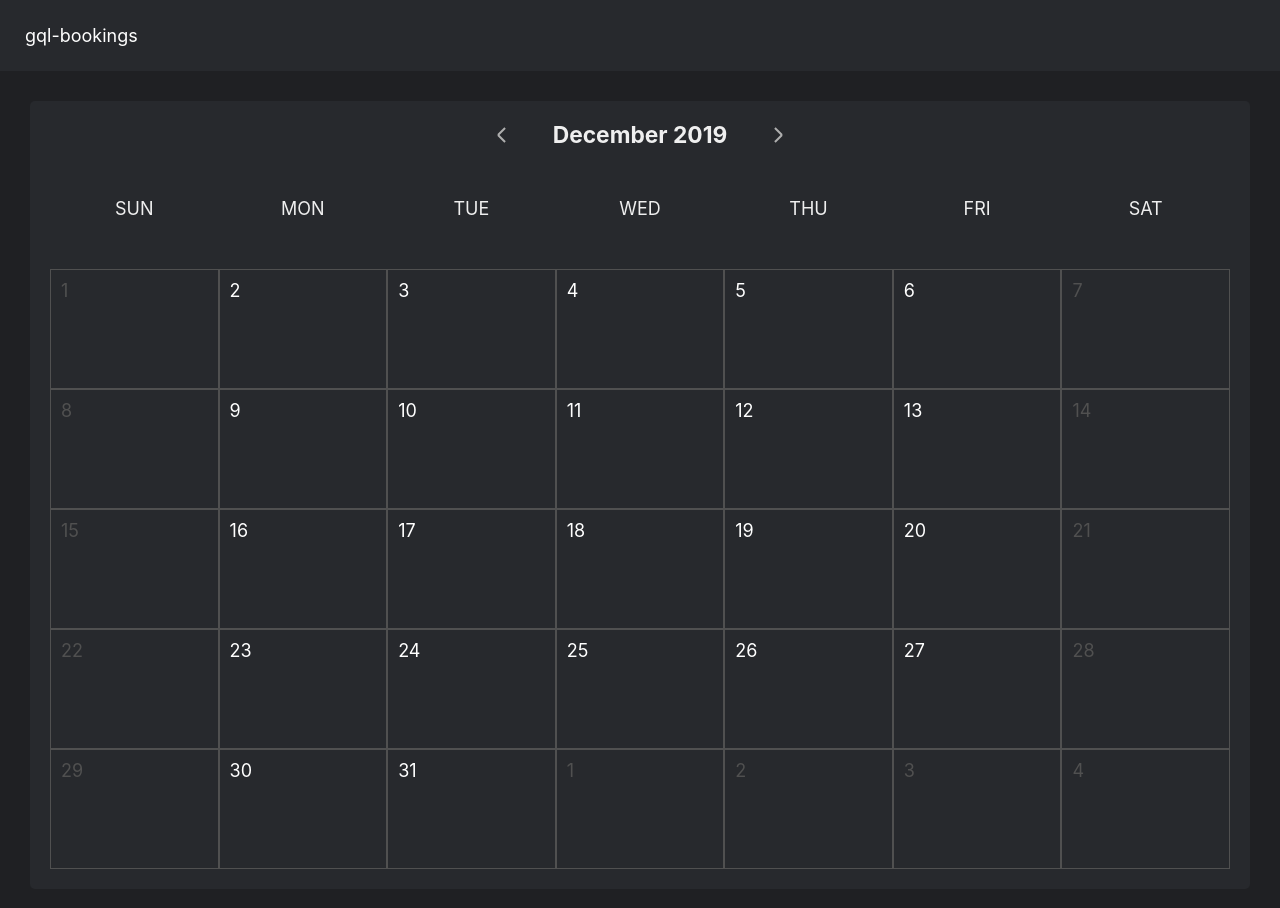
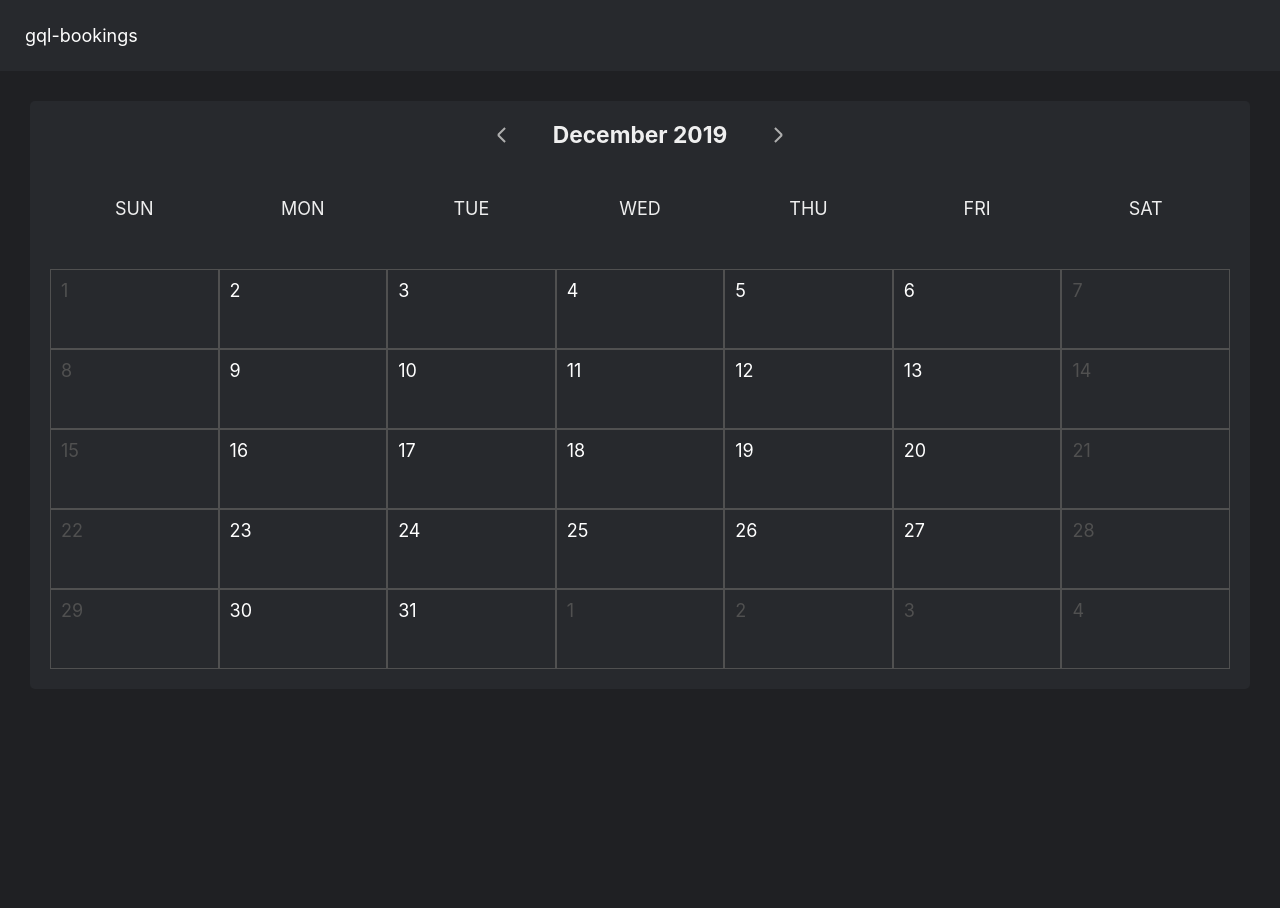
Before and after one commit to ptrckqn/gql-bookings, a React (Create React App) app in the folder client/: page / in a window 1280 px wide. Shown: the top 908 px of the page. After the commit the page ends 800 px from the top, so only its background shows below. Built offline with nearby package versions, Linux system fonts and the light colour scheme.

Commit message:
reduce cell size

```diff
--- a/client/src/components/Calendar.js
+++ b/client/src/components/Calendar.js
@@ -73,7 +73,7 @@ const Days = styled.div`
 
 const Day = styled.div`
   width: 100%;
-  height: 120px;
+  height: 80px;
   border: 1px solid #505050;
   color: ${props => (props.alt ? "#505050" : "#fff")};
   padding: 10px;
```
